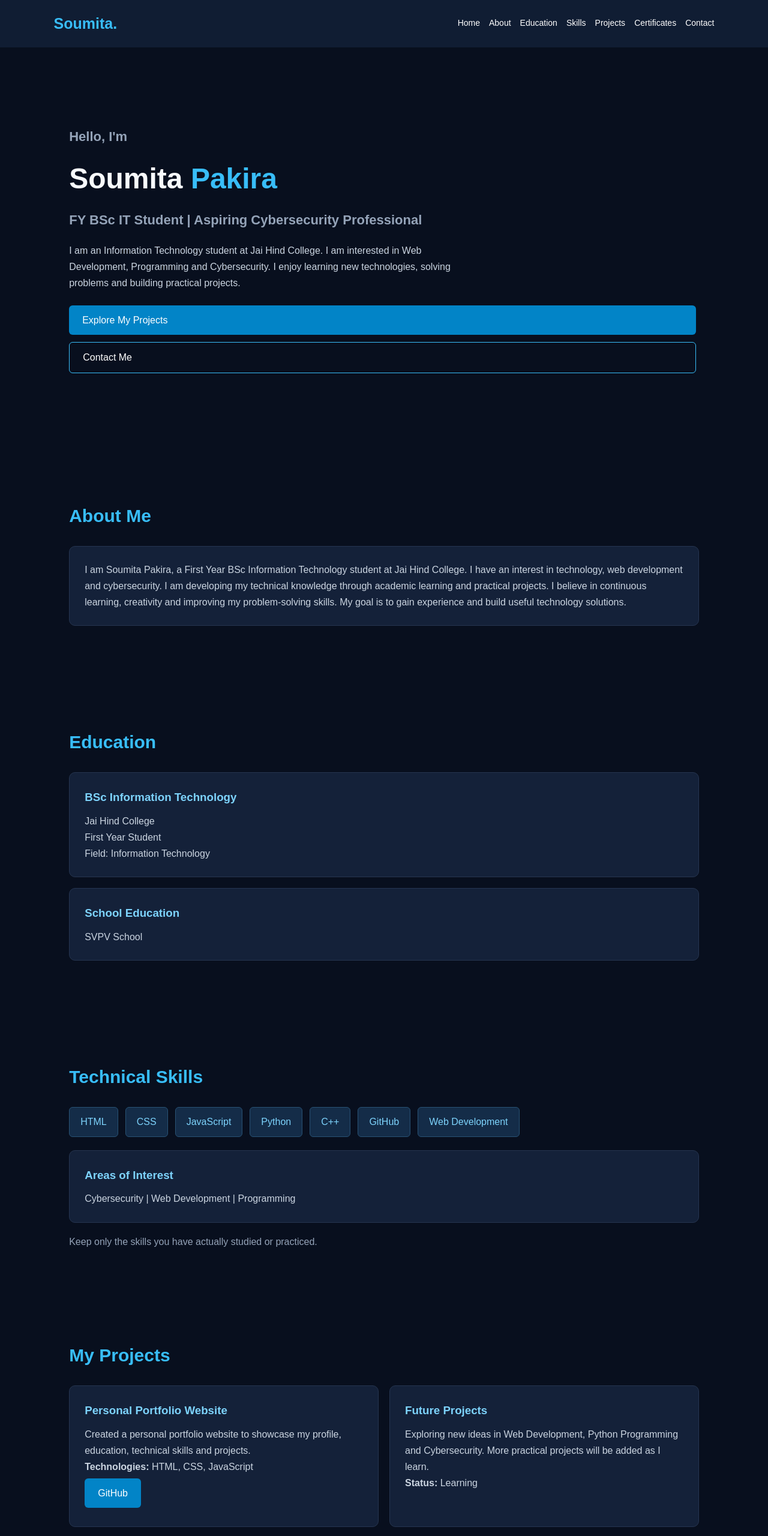
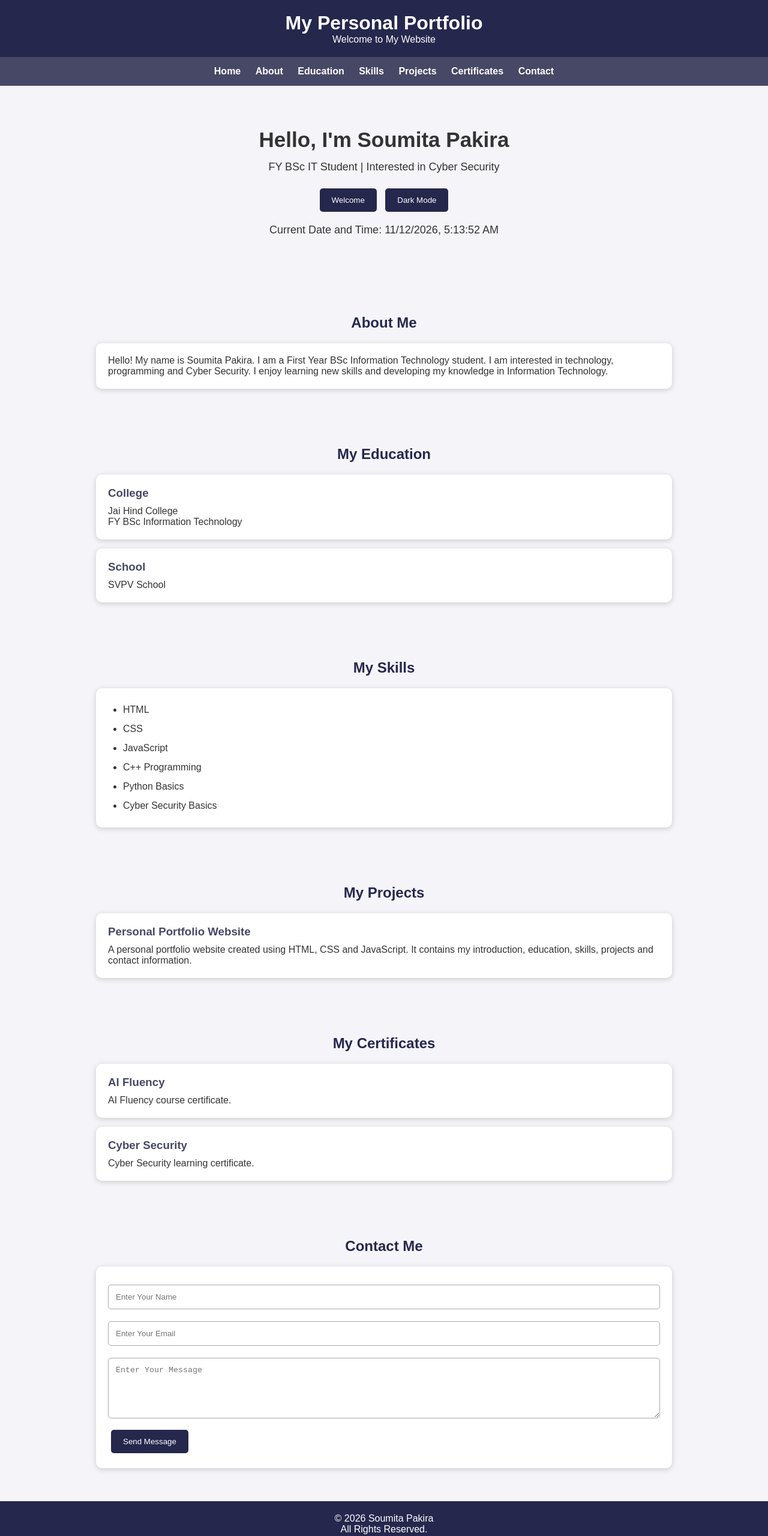
Before and after one commit to soumitapakira783-pixel/my_portfolio-website-, a plain HTML site: page index.html in a window 1280 px wide. Shown: the top 2560 px of the page at 60% size. Drawn offline with Linux system fonts and the light colour scheme.

Commit message:
Update index.html

```diff
--- a/index.html
+++ b/index.html
@@ -1,3 +1,10 @@
+
+
+
+
+
+
+
 
 
 
@@ -8,7 +15,8 @@
 <head>
     <meta charset="UTF-8">
     <meta name="viewport" content="width=device-width, initial-scale=1.0">
-<title>Soumita Pakira | Portfolio</title>
+
+    <title>My Personal Portfolio</title>
 
     <style>
         * {
@@ -20,175 +28,148 @@
 
         body {
             font-family: Arial, sans-serif;
-    background: #080f1e;
-    color: #f8fafc;
-    line-height: 1.7;
+            background: #f4f4f9;
+            color: #333;
+            transition: 0.3s;
         }
 
         header {
-    background: #101d33;
-    padding: 18px 7%;
-    display: flex;
-    justify-content: space-between;
-    align-items: center;
-    position: sticky;
-    top: 0;
-    z-index: 100;
-}
-
-.logo {
-    color: #38bdf8;
-    font-size: 25px;
-    font-weight: bold;
+            background: #25274d;
+            color: white;
+            padding: 20px;
+            text-align: center;
         }
 
         nav {
-    display: flex;
-    flex-wrap: wrap;
-    gap: 15px;
+            background: #464866;
+            padding: 15px;
+            text-align: center;
+            position: sticky;
+            top: 0;
         }
 
         nav a {
             color: white;
             text-decoration: none;
-    font-size: 14px;
+            margin: 10px;
+            font-weight: bold;
         }
 
         nav a:hover {
-    color: #38bdf8;
+            color: #ffcc70;
         }
 
         section {
-    padding: 75px 9%;
-    scroll-margin-top: 65px;
+            padding: 40px 20px;
+            max-width: 1000px;
+            margin: auto;
         }
 
-.hero {
-    min-height: 85vh;
-    display: flex;
-    flex-direction: column;
-    justify-content: center;
+        h2 {
+            color: #25274d;
+            margin-bottom: 20px;
+            text-align: center;
         }
 
-.hero h1 {
-    font-size: 48px;
-    margin: 10px 0;
+        .home {
+            text-align: center;
+            padding: 70px 20px;
         }
 
-.hero h1 span {
-    color: #38bdf8;
+        .home h1 {
+            font-size: 35px;
+            margin-bottom: 15px;
         }
 
-.hero h2 {
-    color: #94a3b8;
-    font-size: 22px;
+        .home p {
+            font-size: 18px;
+            margin-bottom: 20px;
         }
 
-.hero p {
-    max-width: 650px;
-    margin: 18px 0;
-    color: #cbd5e1;
+        button {
+            background: #25274d;
+            color: white;
+            border: none;
+            padding: 12px 20px;
+            border-radius: 5px;
+            cursor: pointer;
+            margin: 5px;
         }
 
-.btn {
-    display: inline-block;
-    background: #0284c7;
-    color: white;
-    text-decoration: none;
-    padding: 11px 22px;
-    border-radius: 6px;
-    margin: 6px 5px 6px 0;
-}
-
-.btn:hover {
-    background: #0369a1;
-}
-
-.outline {
-    background: transparent;
-    border: 1px solid #38bdf8;
-}
-
-.section-title {
-    color: #38bdf8;
-    font-size: 30px;
-    margin-bottom: 25px;
+        button:hover {
+            background: #464866;
         }
 
         .card {
-    background: #142139;
-    border: 1px solid #263550;
-    padding: 25px;
+            background: white;
+            padding: 20px;
+            margin: 15px 0;
             border-radius: 10px;
-    margin-bottom: 18px;
+            box-shadow: 0 2px 8px #ccc;
         }
 
         .card h3 {
-    color: #7dd3fc;
             margin-bottom: 10px;
+            color: #464866;
         }
 
-.card p {
-    color: #cbd5e1;
+        ul {
+            margin-left: 25px;
+            line-height: 2;
         }
 
-.skills {
-    display: flex;
-    flex-wrap: wrap;
-    gap: 12px;
-}
-
-.skill {
-    background: #142c48;
-    color: #7dd3fc;
-    padding: 10px 18px;
-    border: 1px solid #285274;
-    border-radius: 6px;
-}
-
-.project-grid {
-    display: grid;
-    grid-template-columns: repeat(auto-fit, minmax(230px, 1fr));
-    gap: 18px;
-}
-
-.contact a {
-    color: #7dd3fc;
-    text-decoration: none;
+        input, textarea {
+            width: 100%;
+            padding: 12px;
+            margin: 10px 0;
+            border: 1px solid #aaa;
+            border-radius: 5px;
         }
 
         footer {
+            background: #25274d;
+            color: white;
             text-align: center;
-    padding: 25px;
-    background: #101d33;
-    color: #94a3b8;
+            padding: 20px;
         }
 
-@media(max-width: 700px) {
-    header {
-        flex-direction: column;
-        gap: 15px;
+        .dark-mode {
+            background: #181818;
+            color: white;
         }
 
-    nav {
-        justify-content: center;
-        gap: 12px;
+        .dark-mode section h2 {
+            color: #ffcc70;
         }
 
-    nav a {
-        font-size: 12px;
+        .dark-mode .card {
+            background: #303030;
+            color: white;
         }
 
-    .hero h1 {
-        font-size: 35px;
+        .dark-mode .card h3 {
+            color: #ffcc70;
         }
 
-    .hero h2 {
-        font-size: 18px;
+        .dark-mode input,
+        .dark-mode textarea {
+            background: #303030;
+            color: white;
         }
 
-    section {
-        padding: 55px 7%;
+        #datetime {
+            text-align: center;
+            margin-top: 15px;
+        }
+
+        @media (max-width: 600px) {
+            nav a {
+                display: inline-block;
+                margin: 7px;
+            }
+
+            .home h1 {
+                font-size: 27px;
             }
         }
     </style>
@@ -197,7 +178,10 @@ footer {
 <body>
 
     <header>
-    <div class="logo">Soumita.</div>
+        <h1>My Personal Portfolio</h1>
+        <p>Welcome to My Website</p>
+    </header>
+
     <nav>
         <a href="#home">Home</a>
         <a href="#about">About</a>
@@ -207,175 +191,167 @@ footer {
         <a href="#certificates">Certificates</a>
         <a href="#contact">Contact</a>
     </nav>
-</header>
 
-<section class="hero" id="home">
-    <h2>Hello, I'm</h2>
-    <h1>Soumita <span>Pakira</span></h1>
-    <h2>FY BSc IT Student | Aspiring Cybersecurity Professional</h2>
+    <section class="home" id="home">
+        <h1>Hello, I'm Soumita Pakira</h1>
+        <p>FY BSc IT Student | Interested in Cyber Security</p>
 
-    <p>
-        I am an Information Technology student at Jai Hind College.
-        I am interested in Web Development, Programming and
-        Cybersecurity. I enjoy learning new technologies,
-        solving problems and building practical projects.
-    </p>
+        <button onclick="welcomeMessage()">
+            Welcome
+        </button>
 
-    <a href="#projects" class="btn">Explore My Projects</a>
-    <a href="#contact" class="btn outline">Contact Me</a>
+        <button onclick="toggleDarkMode()">
+            Dark Mode
+        </button>
+
+        <p id="datetime"></p>
     </section>
 
     <section id="about">
-    <h2 class="section-title">About Me</h2>
+        <h2>About Me</h2>
+
         <div class="card">
             <p>
-            I am Soumita Pakira, a First Year BSc Information
-            Technology student at Jai Hind College.
-            I have an interest in technology, web development
-            and cybersecurity. I am developing my technical
-            knowledge through academic learning and practical
-            projects. I believe in continuous learning,
-            creativity and improving my problem-solving skills.
-            My goal is to gain experience and build useful
-            technology solutions.
+                Hello! My name is Soumita Pakira.
+                I am a First Year BSc Information Technology
+                student. I am interested in technology,
+                programming and Cyber Security.
+                I enjoy learning new skills and developing
+                my knowledge in Information Technology.
             </p>
         </div>
     </section>
 
     <section id="education">
-    <h2 class="section-title">Education</h2>
+        <h2>My Education</h2>
 
         <div class="card">
-        <h3>BSc Information Technology</h3>
+            <h3>College</h3>
             <p>Jai Hind College</p>
-        <p>First Year Student</p>
-        <p>Field: Information Technology</p>
+            <p>FY BSc Information Technology</p>
         </div>
 
         <div class="card">
-        <h3>School Education</h3>
+            <h3>School</h3>
             <p>SVPV School</p>
         </div>
     </section>
 
     <section id="skills">
-    <h2 class="section-title">Technical Skills</h2>
+        <h2>My Skills</h2>
 
-    <div class="skills">
-        <span class="skill">HTML</span>
-        <span class="skill">CSS</span>
-        <span class="skill">JavaScript</span>
-        <span class="skill">Python</span>
-        <span class="skill">C++</span>
-        <span class="skill">GitHub</span>
-        <span class="skill">Web Development</span>
+        <div class="card">
+            <ul>
+                <li>HTML</li>
+                <li>CSS</li>
+                <li>JavaScript</li>
+                <li>C++ Programming</li>
+                <li>Python Basics</li>
+                <li>Cyber Security Basics</li>
+            </ul>
         </div>
-
-    <div class="card" style="margin-top:22px;">
-        <h3>Areas of Interest</h3>
-        <p>Cybersecurity | Web Development | Programming</p>
-    </div>
-    <p style="color:#94a3b8;">
-        Keep only the skills you have actually studied or practiced.
-    </p>
     </section>
 
     <section id="projects">
-    <h2 class="section-title">My Projects</h2>
-
-    <div class="project-grid">
+        <h2>My Projects</h2>
 
         <div class="card">
             <h3>Personal Portfolio Website</h3>
             <p>
-                Created a personal portfolio website to showcase
-                my profile, education, technical skills and projects.
+                A personal portfolio website created
+                using HTML, CSS and JavaScript.
+                It contains my introduction, education,
+                skills, projects and contact information.
             </p>
-            <p><strong>Technologies:</strong> HTML, CSS, JavaScript</p>
-            <a href="https://github.com/" class="btn" target="_blank">
-                GitHub
-            </a>
-        </div>
-
-        <div class="card">
-            <h3>Future Projects</h3>
-            <p>
-                Exploring new ideas in Web Development,
-                Python Programming and Cybersecurity.
-                More practical projects will be added as I learn.
-            </p>
-            <p><strong>Status:</strong> Learning</p>
-        </div>
-
         </div>
     </section>
 
     <section id="certificates">
-    <h2 class="section-title">Certifications</h2>
+        <h2>My Certificates</h2>
 
         <div class="card">
-        <h3>Courses & Certificates</h3>
-        <p>
-            Certificates will be added here as I complete
-            relevant courses, workshops and training programs.
-        </p>
+            <h3>AI Fluency</h3>
+            <p>AI Fluency course certificate.</p>
         </div>
-</section>
-
-<section id="achievements">
-    <h2 class="section-title">Achievements & Activities</h2>
 
         <div class="card">
-        <p>
-            Interested in participating in hackathons,
-            technical workshops and college activities
-            to develop my knowledge and practical skills.
-        </p>
+            <h3>Cyber Security</h3>
+            <p>Cyber Security learning certificate.</p>
         </div>
     </section>
 
     <section id="contact">
-    <h2 class="section-title">Contact Me</h2>
+        <h2>Contact Me</h2>
 
         <div class="card">
-        <p><strong>Name:</strong> Soumita Pakira</p>
+            <form onsubmit="sendMessage(event)">
 
-        <p>
-            <strong>Email:</strong>
-            <a href="mailto:your-email@example.com">
-                Add Your Email
-            </a>
-        </p>
+                <input type="text"
+                       id="name"
+                       placeholder="Enter Your Name"
+                       required>
 
-        <p>
-            <strong>LinkedIn:</strong>
-            <a href="https://www.linkedin.com/" target="_blank">
-                Add Your LinkedIn Profile
-            </a>
-        </p>
+                <input type="email"
+                       id="email"
+                       placeholder="Enter Your Email"
+                       required>
 
-        <p>
-            <strong>GitHub:</strong>
-            <a href="https://github.com/" target="_blank">
-                Add Your GitHub Profile
-            </a>
-        </p>
+                <textarea id="message"
+                          placeholder="Enter Your Message"
+                          rows="5"
+                          required></textarea>
+
+                <button type="submit">
+                    Send Message
+                </button>
+
+            </form>
         </div>
     </section>
 
     <footer>
-    <p>© 2026 Soumita Pakira | Personal Portfolio</p>
-    <p>Learning Today, Building Tomorrow.</p>
+        <p>© 2026 Soumita Pakira</p>
+        <p>All Rights Reserved.</p>
     </footer>
 
     <script>
-document.querySelectorAll("nav a").forEach(function(link) {
-    link.addEventListener("click", function() {
-        console.log("Section opened");
-    });
-});
 
-console.log("Welcome to Soumita's Portfolio!");
+        // Welcome Message
+        function welcomeMessage() {
+            alert("Welcome to My Portfolio Website!");
+        }
+
+        // Dark Mode
+        function toggleDarkMode() {
+            document.body.classList.toggle("dark-mode");
+        }
+
+        // Current Date and Time
+        function showDateTime() {
+            let now = new Date();
+
+            document.getElementById("datetime").innerHTML =
+                "Current Date and Time: " +
+                now.toLocaleString();
+        }
+
+        // Update Time
+        showDateTime();
+        setInterval(showDateTime, 1000);
+
+        // Contact Form
+        function sendMessage(event) {
+            event.preventDefault();
+
+            let name =
+                document.getElementById("name").value;
+
+            alert("Thank you, " + name +
+                  "! Your message has been entered.");
+
+            document.querySelector("form").reset();
+        }
+
     </script>
 
 </body>
```
Lines whose indentation alone changed are shown as unchanged.
